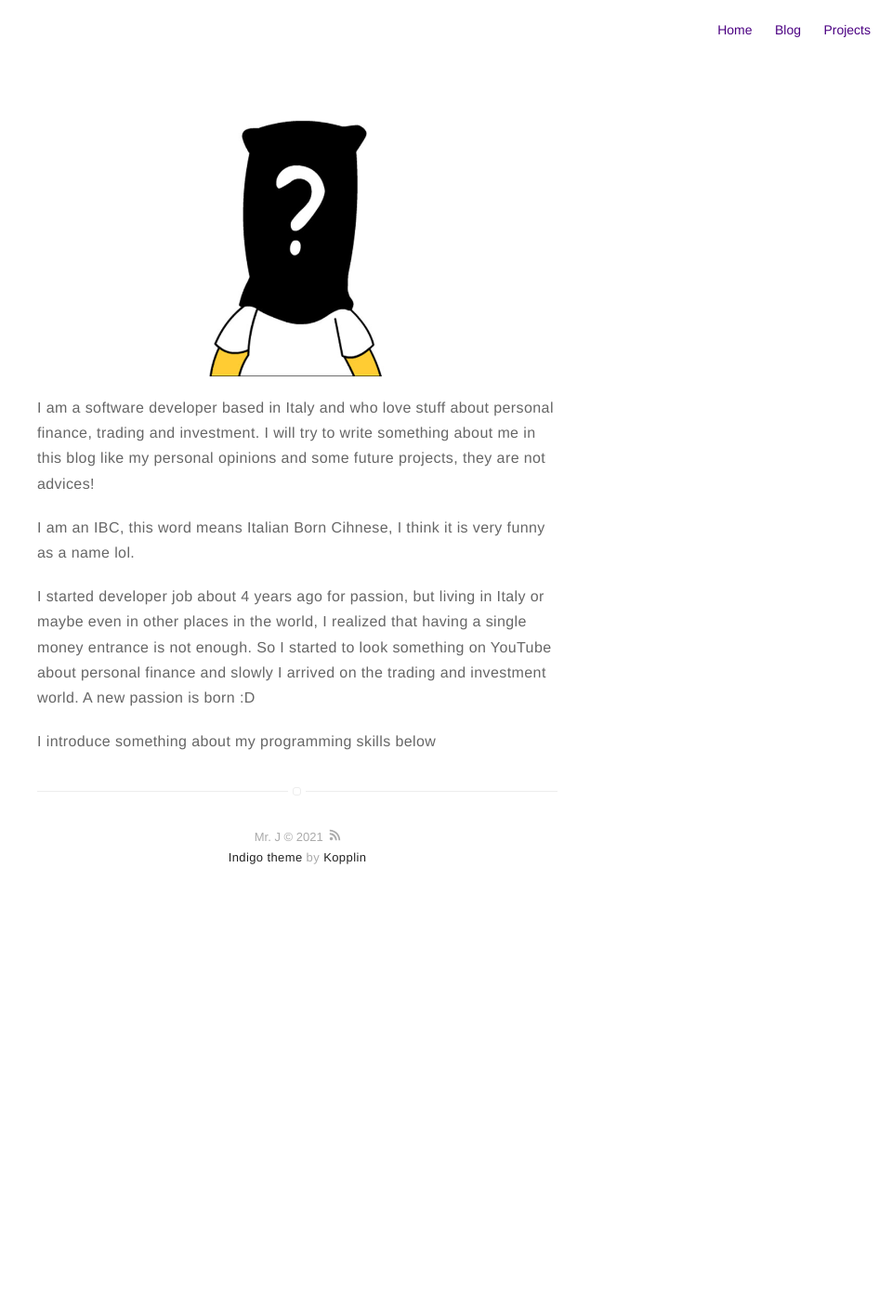
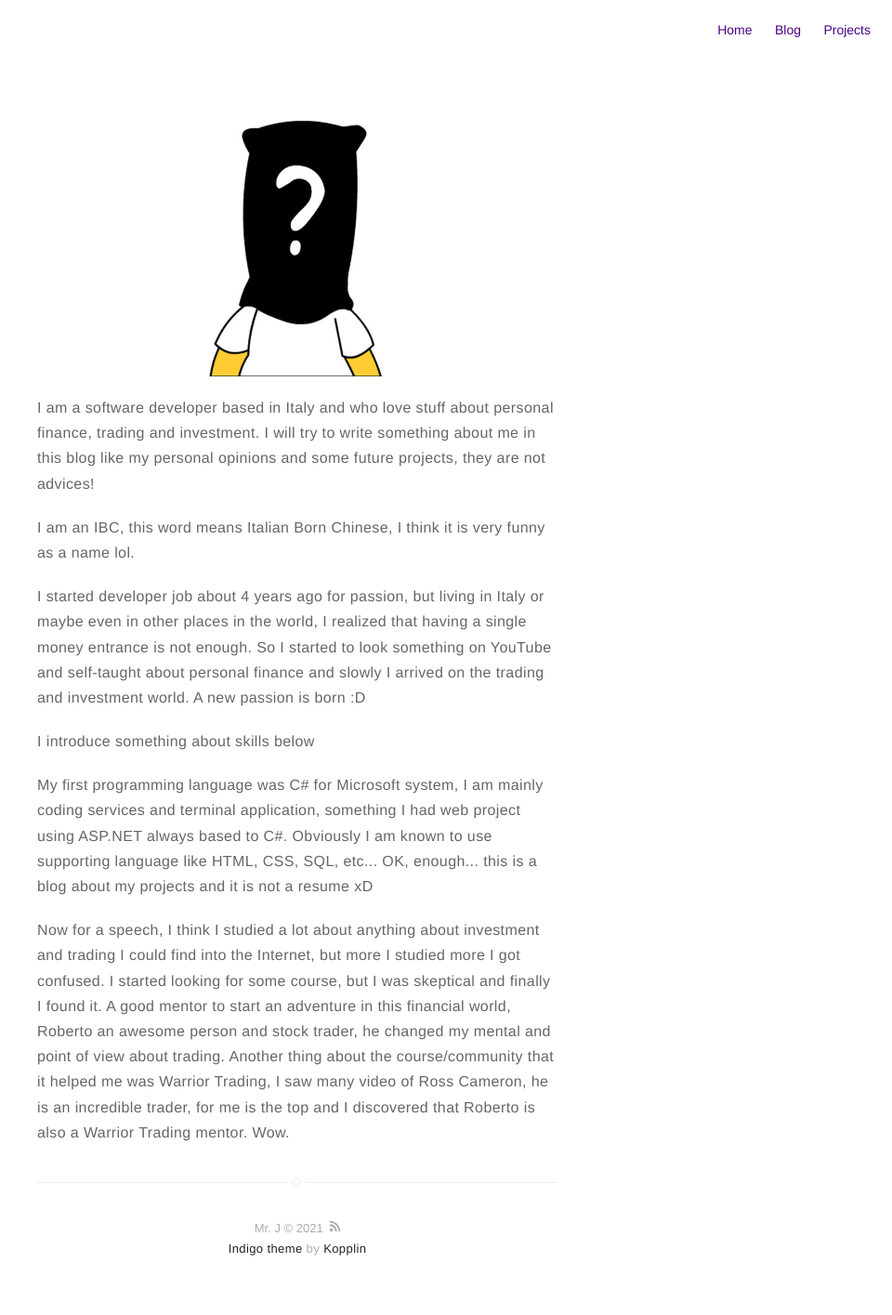
Before and after one commit to mrj-blog/mrj-blog.github.io, a Jekyll site: the page built from about.md, in a window 1280 px wide. Shown: the whole page at 93% size, without its empty margins (320-1280 px from the left). Built offline with Jekyll 4.4.1, drawn with Linux system fonts in a browser that asks for light colours; before the commit the page ends 994 px from its top, so only the background shows below that.

Commit message:
update about info

```diff
--- a/about.md
+++ b/about.md
@@ -4,10 +4,30 @@ layout: page
 ---
 ![Profile Image]({% if site.external-image %}{{ site.picture }}{% else %}{{ site.url }}/{{ site.picture }}{% endif %})
 
-<p>I am a software developer based in Italy and who love stuff about personal finance, trading and investment.
-I will try to write something about me in this blog like my personal opinions and some future projects, they are not advices!</p>
-<p>I am an IBC, this word means Italian Born Cihnese, I think it is very funny as a name lol.</p>
+<p>
+    I am a software developer based in Italy and who love stuff about personal finance, trading and investment.
+    I will try to write something about me in this blog like my personal opinions and some future projects, they are not
+    advices!
+</p>
 
-<p>I started developer job about 4 years ago for passion, but living in Italy or maybe even in other places in the world, I realized that having a single money entrance is not enough. So I started to look something on YouTube about personal finance and slowly I arrived on the trading and investment world. A new passion is born :D</p>
+<p>I am an IBC, this word means Italian Born Chinese, I think it is very funny as a name lol.</p>
 
-<p>I introduce something about my programming skills below</p>
+<p>
+    I started developer job about 4 years ago for passion, but living in Italy or maybe even in other places in the
+    world, I realized that having a single money entrance is not enough. So I started to look something on YouTube and
+    self-taught about personal finance and slowly I arrived on the trading and investment world. A new passion is born
+    :D
+</p>
+
+<p>I introduce something about skills below</p>
+
+<p>
+    My first programming language was C# for Microsoft system, I am mainly coding services and terminal application,
+    something I had web project using ASP.NET always based to C#. Obviously I am known to use supporting language like HTML, CSS, SQL, etc...
+    OK, enough... this is a blog about my projects and it is not a resume xD
+</p>
+
+<p>
+    Now for a speech, I think I studied a lot about anything about investment and trading I could find into the Internet, but more I studied more I got confused.
+    I started looking for some course, but I was skeptical and finally I found it. A good mentor to start an adventure in this financial world, Roberto an awesome person and stock trader, he changed my mental and point of view about trading. Another thing about the course/community that it helped me was Warrior Trading, I saw many video of Ross Cameron, he is an incredible trader, for me is the top and I discovered that Roberto is also a Warrior Trading mentor. Wow.
+</p>
```
